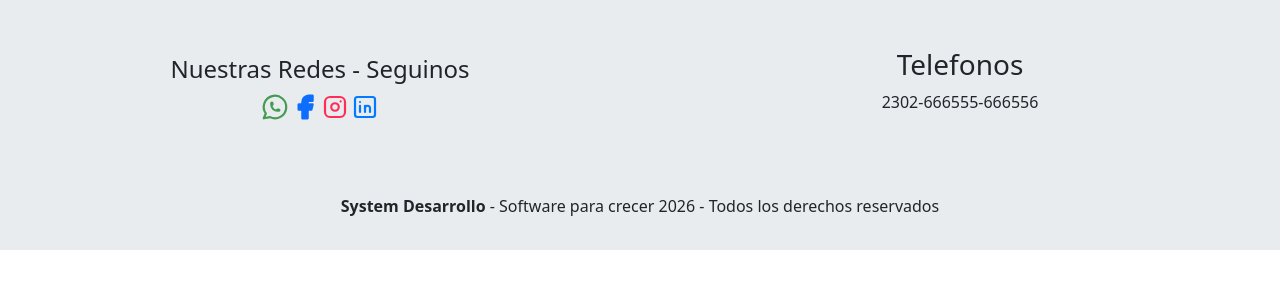
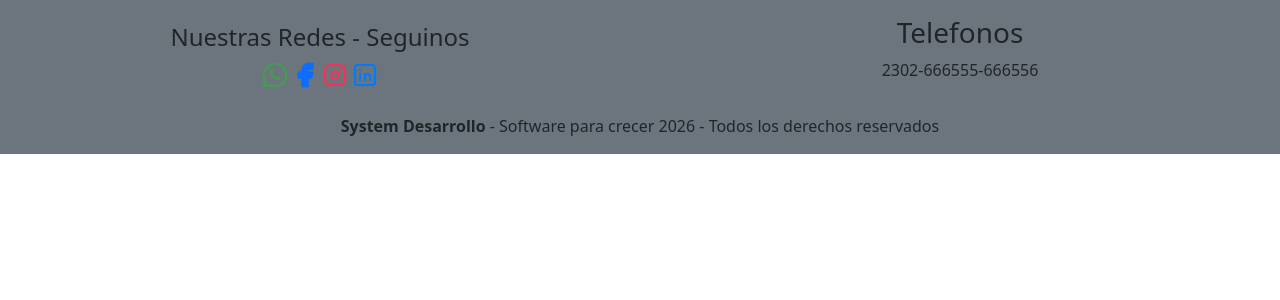
Before and after one commit to systemdesarrollo/icaro-2026-practico-modulo-1, a React (Vite) app in the folder modulot/: page /footergeneral in a window 1280 px wide. Shown: the top 300 px of the page. Built offline with nearby package versions, Linux system fonts and the light colour scheme.

Commit message:
Modifique color de fondo y alto footer

```diff
--- a/modulot/src/components/FooterGeneral.jsx
+++ b/modulot/src/components/FooterGeneral.jsx
@@ -11,7 +11,7 @@ export default function FooterGeneral() {
             <Container fluid>
                 <Row>
 
-                    <Col className="col-md-6 text-center bg-body-secondary p-5 align-content-center">
+                    <Col className="col-md-6 text-center bg-secondary p-3 align-content-center">
                         <h4>Nuestras Redes - Seguinos</h4>
 
                         <div>
@@ -95,11 +95,11 @@ export default function FooterGeneral() {
                         </div>
                     </Col>
 
-                    <Col md={6} className="col-md-6 text-center bg-body-secondary p-5 align-content-center">
+                    <Col md={6} className="col-md-6 text-center bg-secondary p-3 align-content-center">
                            <h3>Telefonos</h3>
                            <p>2302-666555-666556</p>
                     </Col>
-                    <Col className="col-12 text-center bg-body-secondary p-3">  {/*  col-12   xs={12}   */}
+                    <Col className="col-12 text-center bg-secondary">  {/*  col-12   xs={12}   */}
                           <p><span className="fw-bold">System Desarrollo</span> - Software para crecer 2026 - Todos los derechos reservados</p>
                     </Col>
 
```
